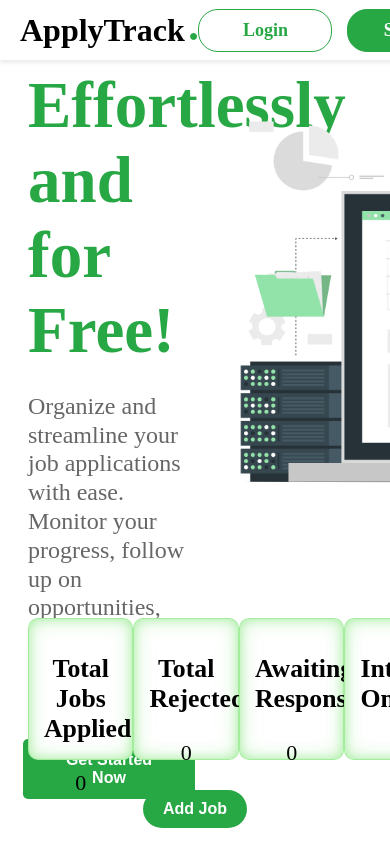
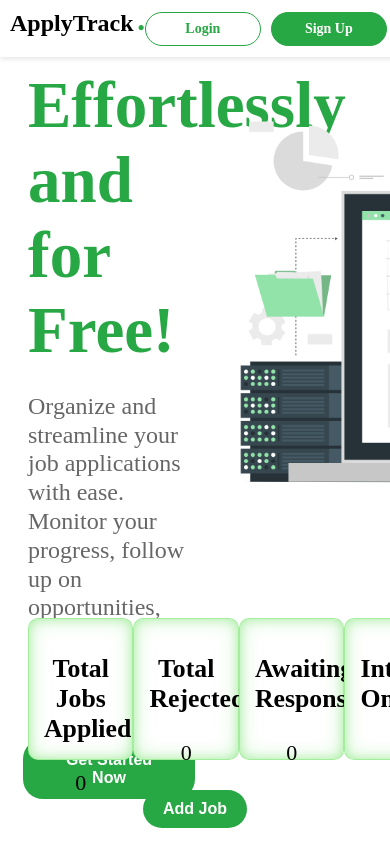
Before and after one commit to BhavyaLikhitha/Job-Tracker, a React (Vite) app in the folder client/: page / in a window 390 px wide. Shown: the top 844 px of the page. Built offline with nearby package versions, Linux system fonts and the light colour scheme.

Commit message:
Added responsive navbar

```diff
--- a/client/src/components/hero/hero.css
+++ b/client/src/components/hero/hero.css
@@ -34,7 +34,7 @@
     color: white;
     font-size: 16px;
     border: none;
-    border-radius: 5px;
+    border-radius: 20px;
     cursor: pointer;
     transition: background-color 0.3s ease;
   }
--- a/client/src/components/navbar/nav.css
+++ b/client/src/components/navbar/nav.css
@@ -1,5 +1,4 @@
-/* Navbar styles */
-.navbar {
+/* .navbar {
     position: fixed;
     top: 0;
     left: 0;
@@ -14,7 +13,6 @@
     z-index: 1000;
 }
 
-/* Brand name */
 .navbar-brand {
     font-size: 32px;
     font-weight: bold;
@@ -22,24 +20,22 @@
 }
 .brand-link {
     text-decoration: none !important;
-    color: black ; /* Remove underline for the link */
+    color: black ;
   }
 
 .brand-name .green-dot {
-    color: #28a745 !important; /* Green color for the dot */
+    color: #28a745 !important;
     font-size: 16px;
     margin-top: 10px !important;
     margin-left: 4px;
 }
 
-/* Buttons container */
 .navbar-buttons {
     margin-right: 50px;
     display: flex;
     gap: 15px;
 }
 
-/* Link styles (reset to look like buttons) */
 .navbar-buttons a {
     text-decoration: none;
     display: inline-block;
@@ -52,7 +48,6 @@
     cursor: pointer;
 }
 
-/* Login button styles */
 .navbar-buttons .login-btn {
     background-color: transparent;
     color: #28a745;
@@ -64,7 +59,7 @@
     color: #fff;
 }
 
-/* Signup button styles */
+
 .navbar-buttons .signup-btn {
     background-color: #28a745;
     color: #fff;
@@ -81,4 +76,126 @@
    margin-top: 32px;
    margin-right: 20px;
     font-size: 22px !important;
-}
+} */
+
+/* Navbar styles */
+.navbar {
+    position: fixed;
+    top: 0;
+    left: 0;
+    width: 100%;
+    height: 60px;
+    display: flex;
+    justify-content: space-between;
+    align-items: center;
+    padding: 0 20px;
+    background-color: #fff;
+    box-shadow: 0px 2px 5px rgba(0, 0, 0, 0.1);
+    z-index: 1000;
+  }
+
+  /* Brand name */
+  .navbar-brand {
+    font-size: 32px;
+    font-weight: bold;
+    color: #333;
+  }
+  .brand-link {
+    text-decoration: none !important;
+    color: black; /* Remove underline for the link */
+  }
+
+  .brand-name .green-dot {
+    color: #28a745 !important; /* Green color for the dot */
+    font-size: 16px;
+    margin-top: 10px !important;
+    margin-left: 4px;
+  }
+
+  /* Buttons container */
+  .navbar-buttons {
+    margin-right: 50px;
+    display: flex;
+    gap: 15px;
+    align-items: center;
+  }
+
+  /* Link styles (reset to look like buttons) */
+  .navbar-buttons a {
+    text-decoration: none;
+    display: inline-block;
+    text-align: center;
+    padding: 10px 16px;
+    width: 100px;
+    border-radius: 20px;
+    font-size: 18px;
+    font-weight: bold;
+    cursor: pointer;
+  }
+
+  /* Login button styles */
+  .navbar-buttons .login-btn {
+    background-color: transparent;
+    color: #28a745;
+    border: 1px solid #28a745;
+  }
+
+  .navbar-buttons .login-btn:hover {
+    background-color: #28a745;
+    color: #fff;
+  }
+
+  /* Signup button styles */
+  .navbar-buttons .signup-btn {
+    background-color: #28a745;
+    color: #fff;
+    border: 1px solid #28a745;
+  }
+
+  .navbar-buttons .signup-btn:hover {
+    background-color: #3ebe5c;
+    border-color: #28a745;
+  }
+
+  .welcome-msg {
+    color: black !important;
+    font-size: 22px !important;
+    margin-right: 20px;
+  }
+
+  /* Responsive styles for mobile view */
+  @media (max-width: 768px) {
+    .navbar {
+      height: auto; /* Adjust height for content wrapping */
+      flex-direction: row !important; /* Stack items vertically */
+      padding: 10px; /* Adjust padding */
+      text-align: center; /* Center-align content */
+    }
+
+    .navbar-brand {
+      font-size: 24px; /* Reduce brand name size */
+      margin-bottom: 10px; /* Add spacing between brand and buttons */
+    }
+
+    .brand-name .green-dot {
+      font-size: 12px; /* Adjust green dot size */
+    }
+
+    .navbar-buttons {
+      margin-right: 20px; /* Remove right margin */
+      gap: 10px; /* Reduce gap between buttons */
+      flex-direction: row !important; /* Stack buttons vertically */
+    }
+
+    .navbar-buttons a {
+      width: 90px; /* Reduce button width */
+      padding: 8px 12px; /* Adjust padding for smaller buttons */
+      font-size: 14px; /* Reduce font size */
+    }
+
+    .welcome-msg {
+      font-size: 18px; /* Reduce welcome message font size */
+      margin-top: 5px; /* Adjust spacing */
+      margin-bottom: 10px; /* Add spacing below welcome message */
+    }
+  }
```
Also changed, not shown: client/src/components/navbar/nav.jsx (+0 -152 lines).
